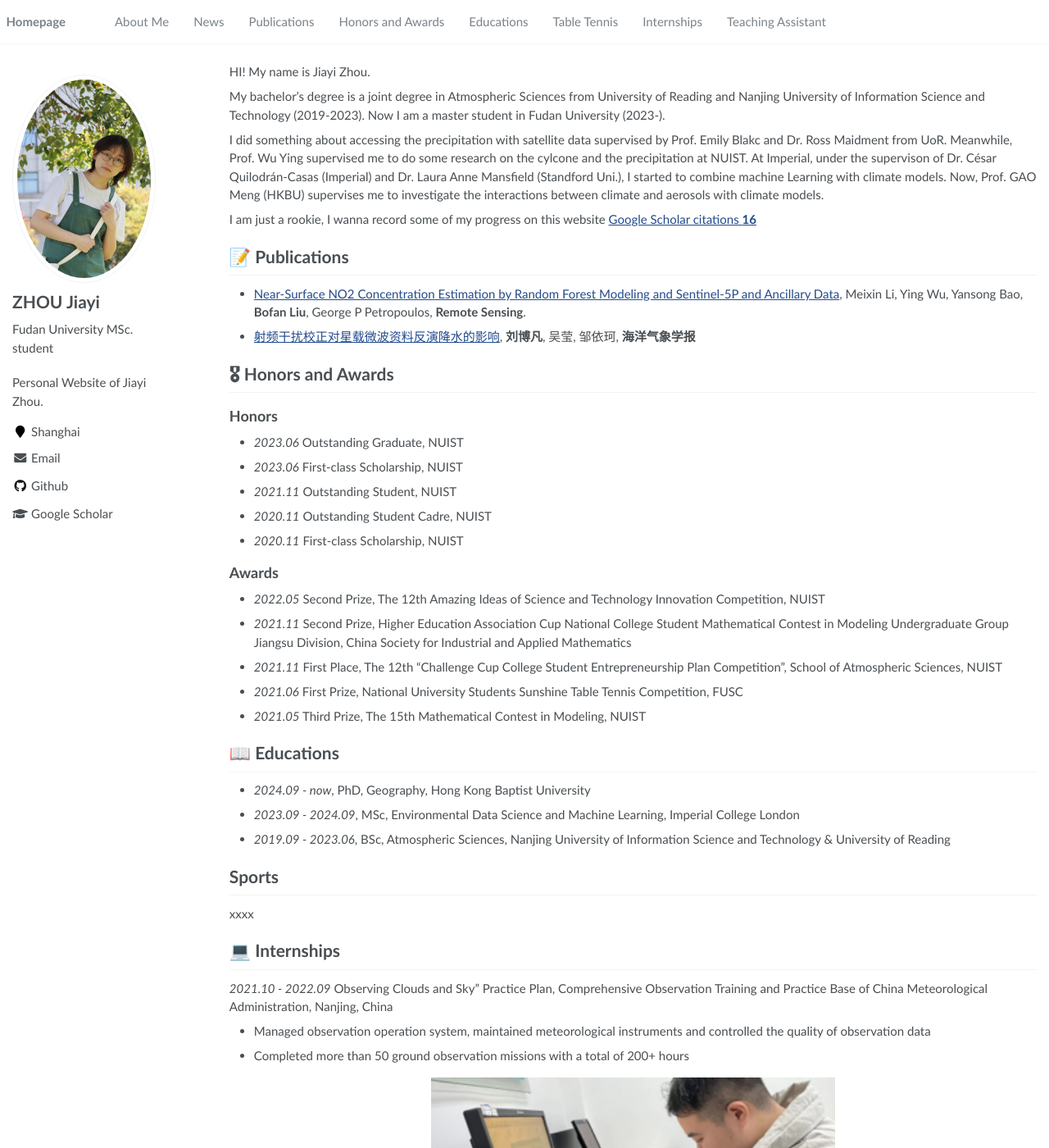
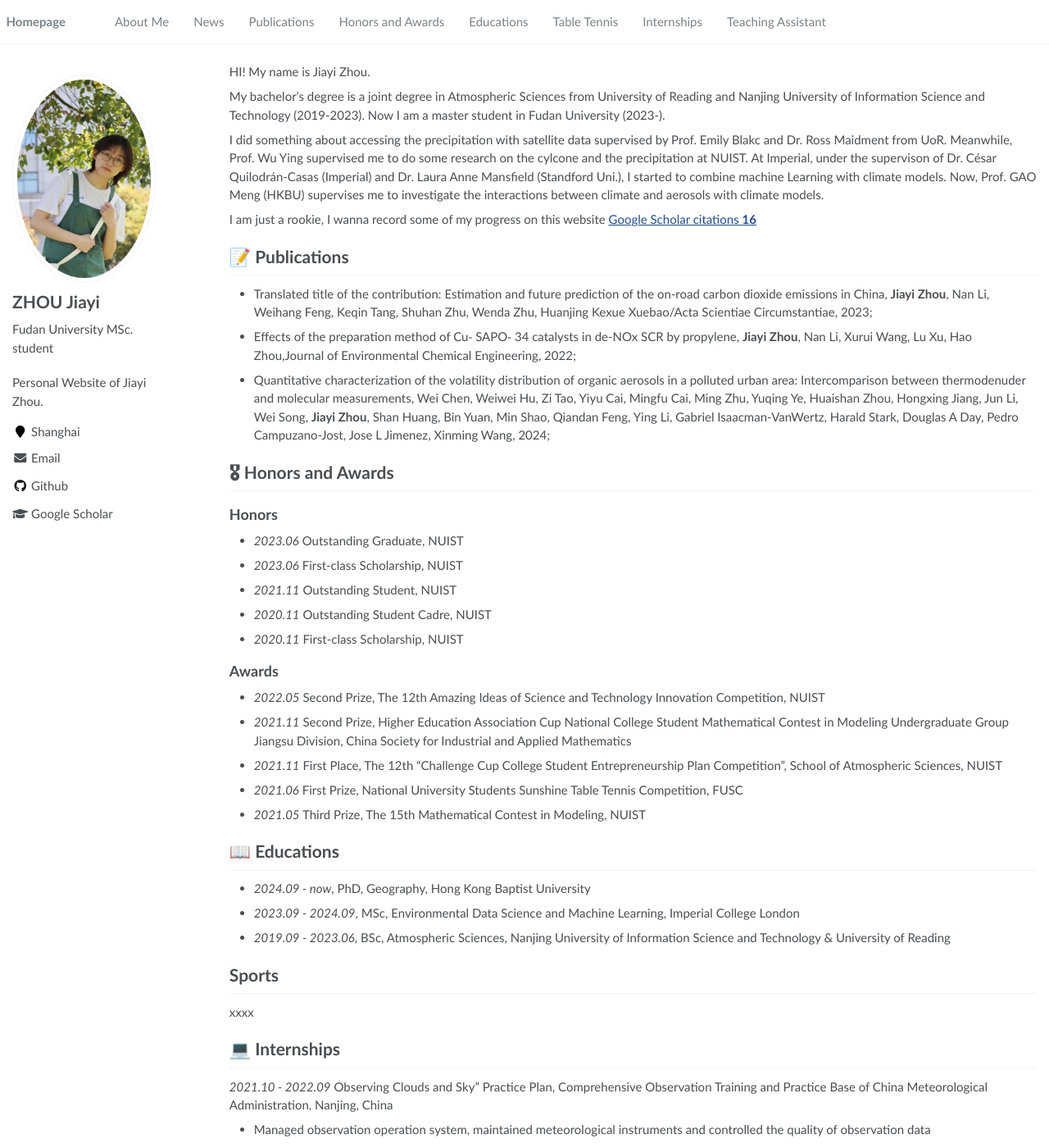
Before and after one commit to jiayizhou1022/jiayizhou1022.github.io, a Jekyll site: the page built from _pages/about.md, in a window 1280 px wide and 1400 px high. Shown: the whole window at 82% size. Built offline with Jekyll 4.4.1, drawn with Linux system fonts in a browser that asks for light colours; some of the changed text lies outside the part shown.

Commit message:
Update about.md

```diff
--- a/_pages/about.md
+++ b/_pages/about.md
@@ -42,9 +42,9 @@ I am just a rookie, I wanna record some of my progress on this website
 <!--<div class='paper-box'><div class='paper-box-image'><div><div class="badge">CVPR 2016</div><img src='images/500x300.png' alt="sym" width="100%"></div></div>
 <div class='paper-box-text' markdown="1">-->
 
-- [Near-Surface NO2 Concentration Estimation by Random Forest Modeling and Sentinel-5P and Ancillary Data](https://www.mdpi.com/2072-4292/14/15/3612), Meixin Li, Ying Wu, Yansong Bao, **Bofan Liu**, George P Petropoulos, **Remote Sensing**.
-
-- [射频干扰校正对星载微波资料反演降水的影响](http://jmm.ijournal.cn/html/2024/2/20240209.htm), **刘博凡**, 吴莹, 邹依珂, **海洋气象学报**
+- Translated title of the contribution: Estimation and future prediction of the on-road carbon dioxide emissions in China, **Jiayi Zhou**, Nan Li, Weihang Feng, Keqin Tang, Shuhan Zhu, Wenda Zhu, Huanjing Kexue Xuebao/Acta Scientiae Circumstantiae, 2023;
+- Effects of the preparation method of Cu⁃ SAPO⁃ 34 catalysts in de-NOx SCR by propylene, **Jiayi Zhou**, Nan Li, Xurui Wang, Lu Xu, Hao Zhou,Journal of Environmental Chemical Engineering, 2022;
+- Quantitative characterization of the volatility distribution of organic aerosols in a polluted urban area: Intercomparison between thermodenuder and molecular measurements, Wei Chen, Weiwei Hu, Zi Tao, Yiyu Cai, Mingfu Cai, Ming Zhu, Yuqing Ye, Huaishan Zhou, Hongxing Jiang, Jun Li, Wei Song, **Jiayi Zhou**, Shan Huang, Bin Yuan, Min Shao, Qiandan Feng, Ying Li, Gabriel Isaacman‐VanWertz, Harald Stark, Douglas A Day, Pedro Campuzano‐Jost, Jose L Jimenez, Xinming Wang, 2024;
 
 <!--[**Project**](https://scholar.google.com/citations?view_op=view_citation&hl=zh-CN&user=DhtAFkwAAAAJ&citation_for_view=DhtAFkwAAAAJ:ALROH1vI_8AC) <strong><span class='show_paper_citations' data='DhtAFkwAAAAJ:ALROH1vI_8AC'></span></strong>
 - Lorem ipsum dolor sit amet, consectetur adipiscing elit. Vivamus ornare aliquet ipsum, ac tempus justo dapibus sit amet.
@@ -85,16 +85,10 @@ xxxx
 *2021.10 - 2022.09* Observing Clouds and Sky" Practice Plan, Comprehensive Observation Training and Practice Base of China Meteorological Administration, Nanjing, China
 - Managed observation operation system, maintained meteorological instruments and controlled the quality of observation data
 - Completed more than 50 ground observation missions with a total of 200+ hours
-
-<div style="text-align: center;">
-    <img src='images/intern1.png' alt="Daily Work" style="width: 50%; display: block; margin: 0 auto;">
-    <div style="font-weight: bold;">Daily Work</div>
-</div>
-
 *2021.07* Zhuoming Disaster Information Service Center
 - Analyzed rainstorm data in Henan, drew the precipitation distribution map, and gave warning of danger during 100 hours of volunteer work
 
 # 👨‍🏫 Teaching Assistant
 *2025*, GEOG 4005, Advanced Climatology, Tutorial
 
-Update：2025/1/23
+Update：2025/2/30
```
